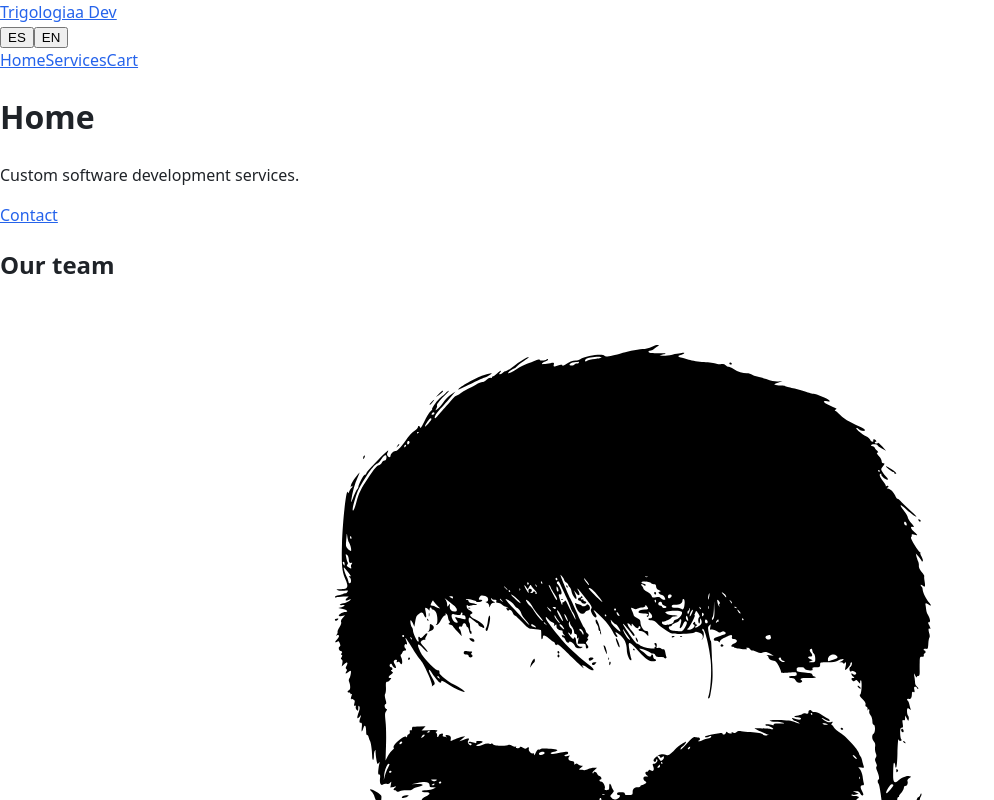
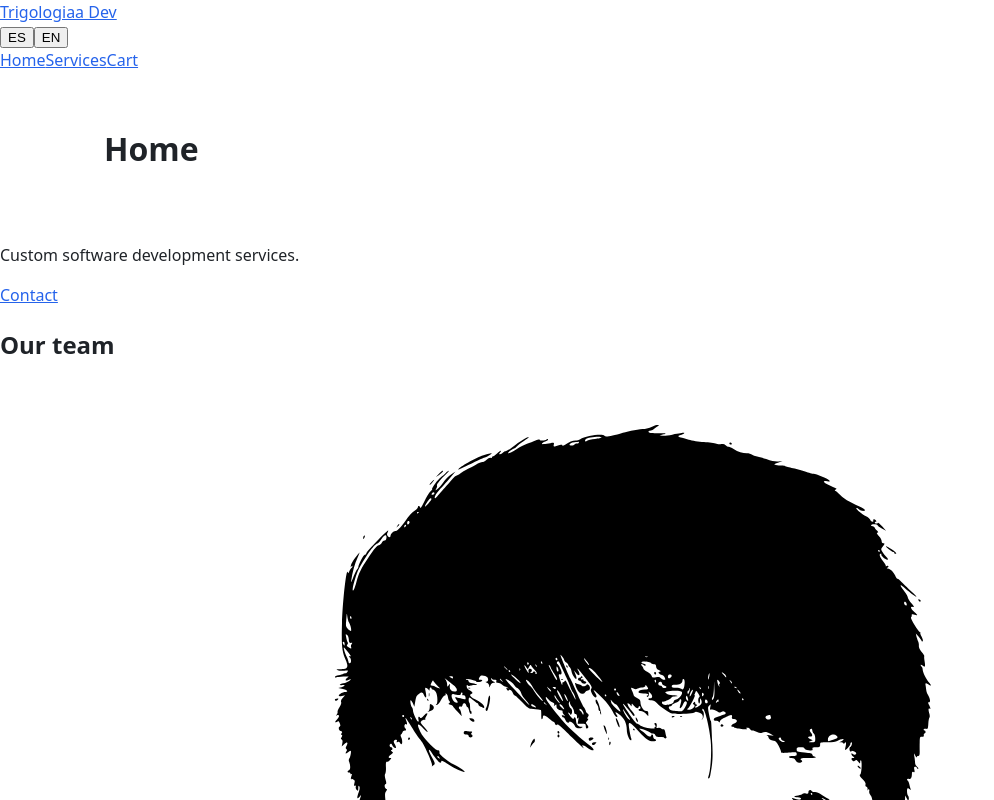
Before and after one commit to trigologiaa/frontend, a React (Vite) app: page / in a window 1280 px wide. Shown: the top 800 px of the page, without its empty margins (0-994 px from the left). Built offline with nearby package versions, Linux system fonts and the light colour scheme.

Commit message:
style(layout): pin the footer down and limit the content width

```diff
--- a/src/layout/Layout.jsx
+++ b/src/layout/Layout.jsx
@@ -1,17 +1,18 @@
 import { Outlet } from "react-router-dom";
 import { Footer } from "./Footer";
 import { Header } from "./Header";
+import styles from "./Layout.module.css";
 import { NavBar } from "./NavBar";
 
 export function Layout() {
 	return (
-		<>
+		<div className={styles.layout}>
 			<Header />
 			<NavBar />
-			<main>
+			<main className={styles.main}>
 				<Outlet />
 			</main>
 			<Footer />
-		</>
+		</div>
 	);
 }
--- /dev/null
+++ b/src/layout/Layout.module.css
@@ -0,0 +1,19 @@
+.layout {
+	display: flex;
+	flex-direction: column;
+	min-height: 100vh;
+}
+
+.main {
+	flex: 1;
+	width: 100%;
+	max-width: var(--content-width);
+	margin-inline: auto;
+	padding: var(--space-4);
+}
+
+@media (min-width: 48rem) {
+	.main {
+		padding: var(--space-8) var(--space-6);
+	}
+}
```
Also changed, not shown: 1 other file (tests, documents, lock files or other folders).
